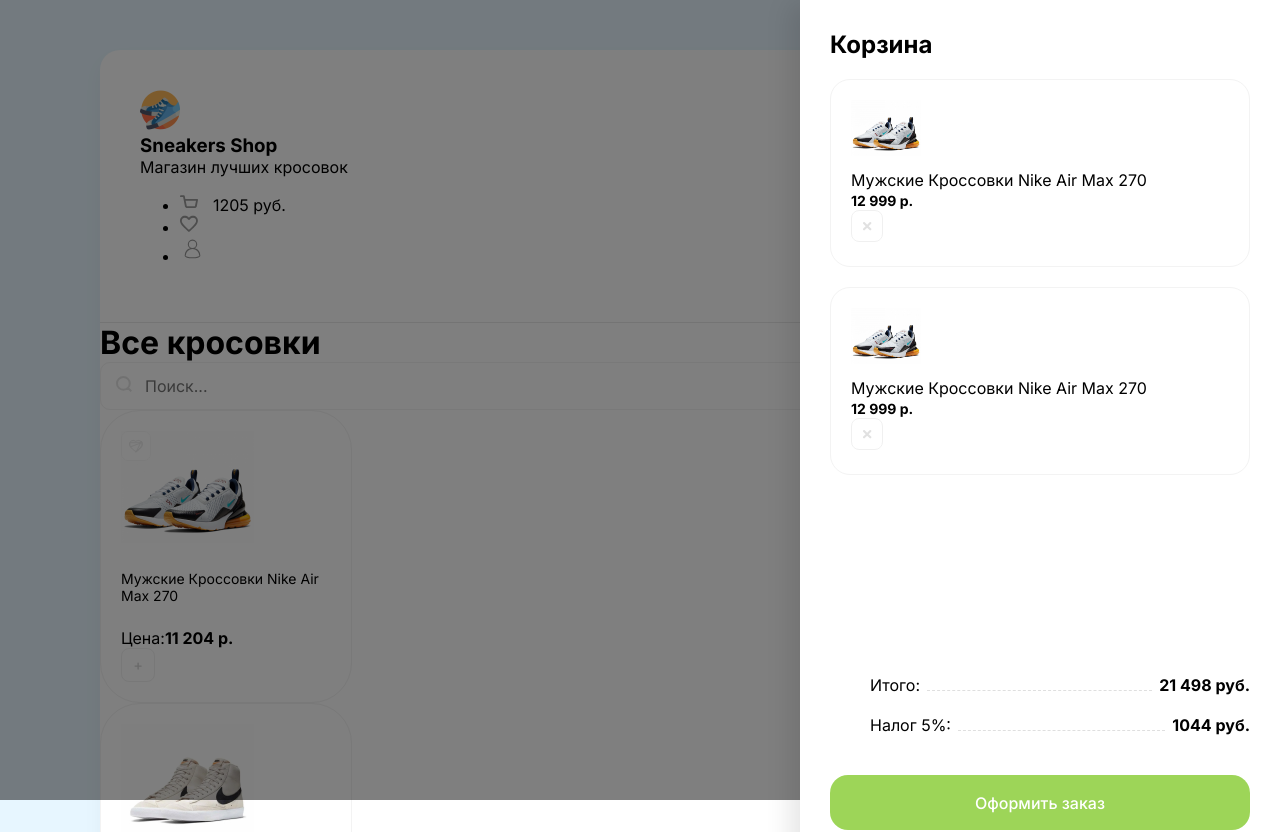
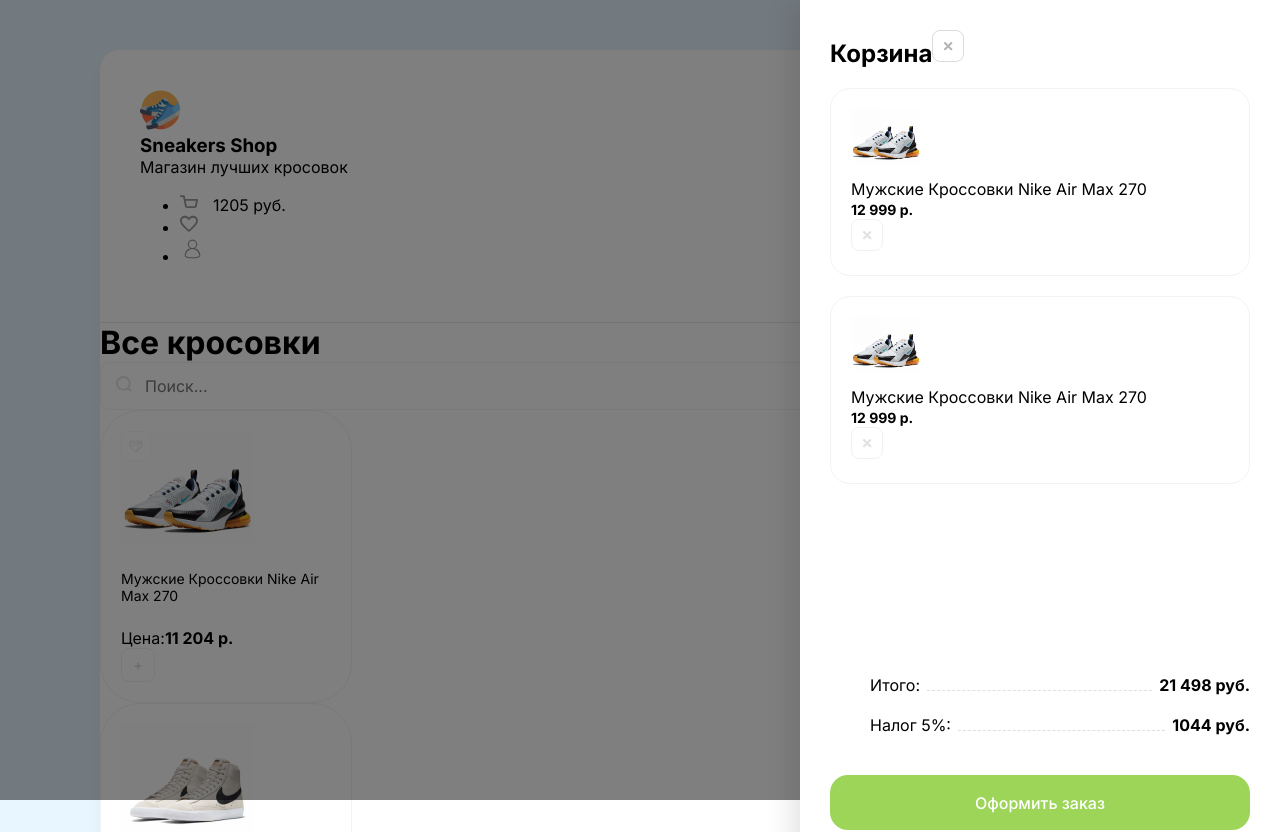
Before and after one commit to Sp1di/Snekers-Shop, a React (Create React App) app: page / in a window 1280 px wide. Shown: the top 832 px of the page. Built offline with nearby package versions, Linux system fonts and the light colour scheme.

Commit message:
Доработан  макет

```diff
--- a/src/App.js
+++ b/src/App.js
@@ -5,7 +5,9 @@
       <div className="wrapper clear">
           <div className="overlay">
             <div className="drawer">
-                <h2 className="mb-40">Корзина</h2>
+                <h2 className="mb-40 d-flex justify-between ">
+                    Корзина<img className="removeBtn cu-p" src="/img/btn-remove.svg" alt="Remove"/>
+                </h2>
                 <div className="items">
                     <div className="cartItem d-flex align-center">
                         <div style={{backgroundImage:'url(/img/sneakers/1.jpg)'}}
@@ -43,7 +45,7 @@
                             <strong>1044 руб.</strong>
                         </li>
                     </ul>
-                    <button>Оформить заказ</button>
+                    <button className="greenButton">Оформить заказ</button>
                 </div>
             </div>
           </div>
--- a/src/index.scss
+++ b/src/index.scss
@@ -113,9 +113,12 @@
     margin: 0;
     font-size: 24px;
 
+
+
   }
   .items{
     flex:1;
+    overflow: auto;
   }
 
 
@@ -159,6 +162,27 @@
 
 }
 
+.greenButton {
+
+    width: 100%;
+    height: 55px;
+    background: #9DD558;
+    border-radius: 18px;
+    border: 0;
+    color: #fff;
+    font-size: 16px;
+    font-weight: 500;
+    transition: background 0.4s ease-in-out;
+
+    &:hover{
+      background: lighten(#9DD558, 5%);
+    }
+
+    &:active{
+      background: darken(#9DD558, 5%);
+    }
+}
+
 .cartTotalBlock{
 
   ul{
@@ -178,23 +202,4 @@
       }
     }
   }
-  button{
-    width: 100%;
-    height: 55px;
-    background: #9DD558;
-    border-radius: 18px;
-    border: 0;
-    color: #fff;
-    font-size: 16px;
-    font-weight: 500;
-    transition: background 0.4s ease-in-out;
-
-    &:hover{
-      background: lighten(#9DD558, 5%);
-    }
-
-    &:active{
-      background: darken(#9DD558, 5%);
-    }
-  }
 }
```
Also changed, not shown: src/Pages/MainPage.js (deleted, +0 -9 lines), src/Pages/CatalogPage.js (deleted), src/Pages/ContactsPage.js (deleted), 1 other file (tests, documents, lock files or other folders).
